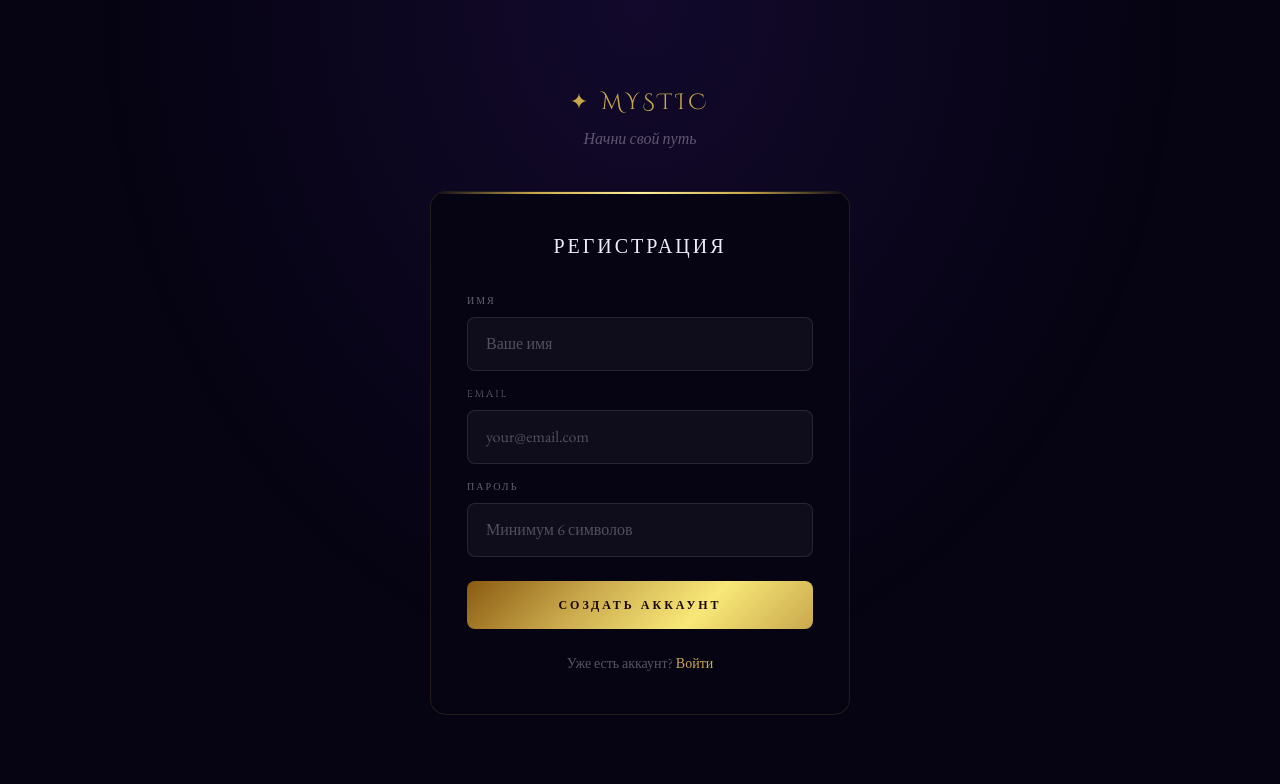
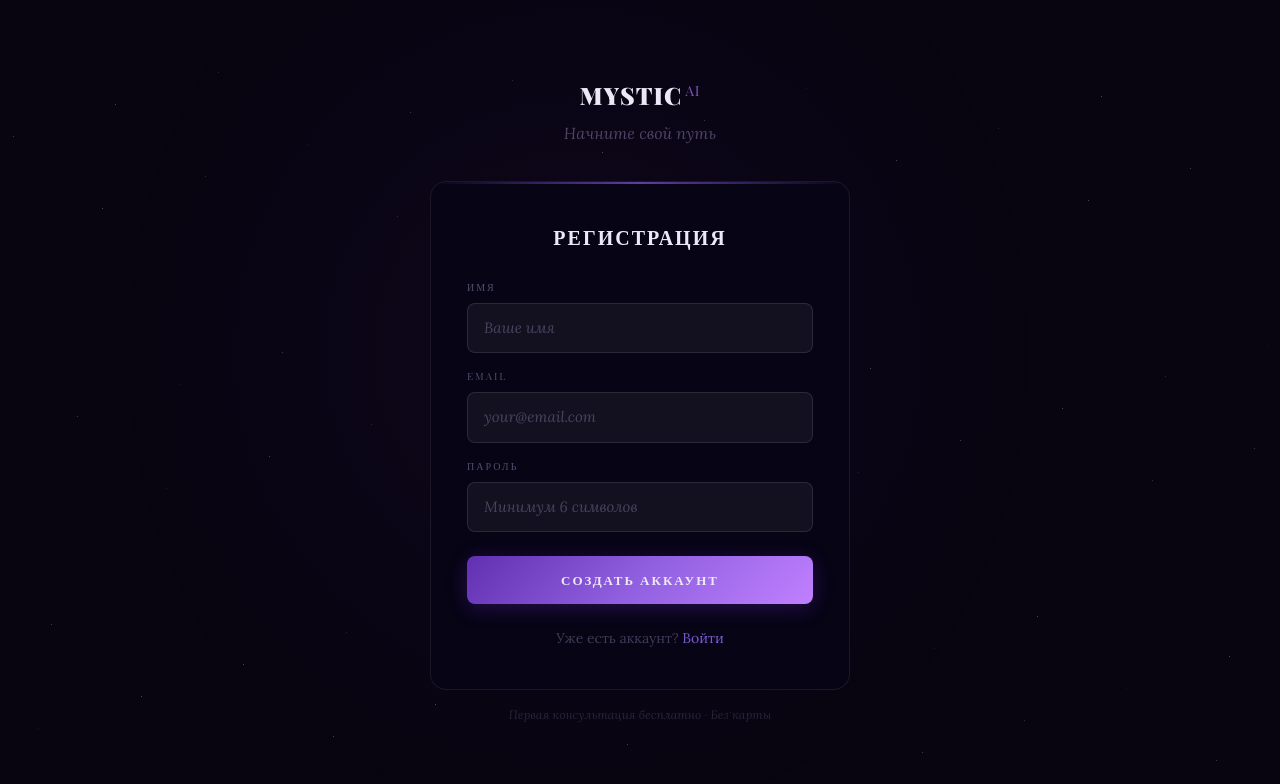
Before and after one commit to ramin555523/mystic-ai, a Next.js app: page /auth/register in a window 1280 px wide. Shown: the top 784 px of the page. Built offline with nearby package versions, Linux system fonts and the light colour scheme; no server answers.

Commit message:
add destiny matrix, fix register design, 5 free messages

```diff
--- a/src/app/auth/register/page.tsx
+++ b/src/app/auth/register/page.tsx
@@ -28,51 +28,74 @@ export default function Register() {
   }
 
   return (
-    <main style={{minHeight:'100vh',display:'flex',alignItems:'center',justifyContent:'center',background:'#060412',padding:'24px'}}>
+    <main style={{minHeight:'100vh',display:'flex',alignItems:'center',justifyContent:'center',background:'#080510',padding:'24px'}}>
       <style>{`
-        @import url('https://fonts.googleapis.com/css2?family=Cinzel:wght@400;500&family=Cinzel+Decorative:wght@400&family=EB+Garamond:ital,wght@0,400;1,400&display=swap');
+        @import url('https://fonts.googleapis.com/css2?family=Playfair+Display:wght@400;700;900&family=Lora:ital,wght@0,400;1,400&display=swap');
         *{box-sizing:border-box;margin:0;padding:0}
-        .inp{width:100%;padding:14px 18px;background:rgba(255,255,255,0.04);border:1px solid rgba(255,255,255,0.10);border-radius:8px;color:#F0EBF8;font-family:'EB Garamond',serif;font-size:16px;outline:none;transition:border-color 0.3s}
-        .inp:focus{border-color:rgba(201,168,76,0.5)}
-        .inp::placeholder{color:rgba(240,235,248,0.3)}
+        .inp{width:100%;padding:13px 16px;background:rgba(255,255,255,0.05);border:1px solid rgba(255,255,255,0.10);border-radius:8px;color:#EDE8F5;font-family:'Lora',serif;font-size:15px;outline:none;transition:border-color 0.3s}
+        .inp:focus{border-color:rgba(150,100,255,0.5)}
+        .inp::placeholder{color:rgba(200,185,240,0.3);font-style:italic}
+        @keyframes twinkle{0%,100%{opacity:.1}50%{opacity:.5}}
+        @keyframes fadeUp{from{opacity:0;transform:translateY(20px)}to{opacity:1;transform:translateY(0)}}
       `}</style>
-      <div style={{position:'fixed',inset:0,zIndex:0,background:'radial-gradient(ellipse at 50% 0%,rgba(70,30,150,0.2) 0%,transparent 60%)'}}/>
-      <div style={{position:'relative',zIndex:10,width:'100%',maxWidth:'420px'}}>
-        <div style={{textAlign:'center',marginBottom:'40px'}}>
-          <Link href="/" style={{fontFamily:'"Cinzel Decorative",serif',fontSize:'22px',color:'#C9A84C',textDecoration:'none',letterSpacing:'4px'}}>✦ MYSTIC</Link>
-          <div style={{fontFamily:'"EB Garamond",serif',fontSize:'16px',fontStyle:'italic',color:'rgba(240,235,248,0.35)',marginTop:'8px'}}>Начни свой путь</div>
+
+      <div style={{position:'fixed',inset:0,zIndex:0,pointerEvents:'none',overflow:'hidden'}}>
+        {Array.from({length:60}).map((_,i)=>(
+          <div key={i} style={{position:'absolute',left:`${(i*41+17)%100}%`,top:`${(i*67+9)%100}%`,width:'1px',height:'1px',borderRadius:'50%',background:'rgba(230,220,255,0.8)',animation:`twinkle ${3+i%5}s ease-in-out infinite`,animationDelay:`${(i*0.3)%4}s`}}/>
+        ))}
+        <div style={{position:'absolute',top:'-20%',left:'10%',width:'80vw',height:'80vw',maxWidth:'900px',borderRadius:'50%',background:'radial-gradient(circle,rgba(60,20,120,0.12) 0%,transparent 70%)'}}/>
+      </div>
+
+      <div style={{position:'relative',zIndex:10,width:'100%',maxWidth:'420px',animation:'fadeUp 0.6s ease both'}}>
+        <div style={{textAlign:'center',marginBottom:'36px'}}>
+          <Link href="/" style={{fontFamily:'"Playfair Display",serif',fontSize:'24px',fontWeight:900,color:'#EDE8F5',textDecoration:'none',letterSpacing:'1px'}}>
+            MYSTIC<span style={{color:'rgba(170,120,255,0.7)',fontSize:'14px',fontWeight:400,verticalAlign:'super',marginLeft:'3px'}}>AI</span>
+          </Link>
+          <div style={{fontFamily:'"Lora",serif',fontSize:'16px',fontStyle:'italic',color:'rgba(200,185,240,0.35)',marginTop:'8px'}}>Начните свой путь</div>
         </div>
-        <div style={{background:'rgba(7,4,20,0.95)',border:'1px solid rgba(201,168,76,0.15)',borderRadius:'16px',padding:'40px 36px',position:'relative',overflow:'hidden'}}>
-          <div style={{position:'absolute',top:0,left:0,right:0,height:'2px',background:'linear-gradient(90deg,transparent,#C9A84C,#FFF0A0,#C9A84C,transparent)'}}/>
-          <h1 style={{fontFamily:'"Cinzel",serif',fontSize:'20px',fontWeight:400,color:'#F0EBF8',letterSpacing:'3px',marginBottom:'32px',textAlign:'center'}}>РЕГИСТРАЦИЯ</h1>
+
+        <div style={{background:'rgba(8,5,22,0.97)',border:'1px solid rgba(255,255,255,0.08)',borderRadius:'16px',padding:'40px 36px',position:'relative',overflow:'hidden'}}>
+          <div style={{position:'absolute',top:0,left:0,right:0,height:'2px',background:'linear-gradient(90deg,transparent,rgba(150,100,255,0.6),transparent)'}}/>
+
+          <h1 style={{fontFamily:'"Playfair Display",serif',fontSize:'20px',fontWeight:700,color:'#EDE8F5',letterSpacing:'2px',marginBottom:'28px',textAlign:'center'}}>РЕГИСТРАЦИЯ</h1>
+
           {message ? (
-            <div style={{padding:'20px',borderRadius:'10px',background:'rgba(100,220,150,0.08)',border:'1px solid rgba(100,220,150,0.3)',textAlign:'center'}}>
-              <p style={{fontFamily:'"EB Garamond",serif',fontSize:'16px',lineHeight:1.7,color:'rgba(240,235,248,0.7)'}}>{message}</p>
+            <div style={{padding:'24px',borderRadius:'12px',background:'rgba(100,220,120,0.06)',border:'1px solid rgba(100,220,120,0.25)',textAlign:'center'}}>
+              <div style={{fontSize:'36px',marginBottom:'12px'}}>✉️</div>
+              <p style={{fontFamily:'"Lora",serif',fontSize:'15px',lineHeight:1.75,color:'rgba(200,240,210,0.75)'}}>{message}</p>
             </div>
           ) : (
             <form onSubmit={handleRegister} style={{display:'flex',flexDirection:'column',gap:'16px'}}>
               <div>
-                <label style={{fontFamily:'"Cinzel",serif',fontSize:'10px',letterSpacing:'2px',color:'rgba(240,235,248,0.4)',textTransform:'uppercase',display:'block',marginBottom:'8px'}}>Имя</label>
+                <label style={{fontFamily:'"Playfair Display",serif',fontSize:'10px',letterSpacing:'2px',color:'rgba(200,185,240,0.4)',textTransform:'uppercase',display:'block',marginBottom:'8px'}}>Имя</label>
                 <input className="inp" type="text" placeholder="Ваше имя" value={name} onChange={e=>setName(e.target.value)} required/>
               </div>
               <div>
-                <label style={{fontFamily:'"Cinzel",serif',fontSize:'10px',letterSpacing:'2px',color:'rgba(240,235,248,0.4)',textTransform:'uppercase',display:'block',marginBottom:'8px'}}>Email</label>
+                <label style={{fontFamily:'"Playfair Display",serif',fontSize:'10px',letterSpacing:'2px',color:'rgba(200,185,240,0.4)',textTransform:'uppercase',display:'block',marginBottom:'8px'}}>Email</label>
                 <input className="inp" type="email" placeholder="your@email.com" value={email} onChange={e=>setEmail(e.target.value)} required/>
               </div>
               <div>
-                <label style={{fontFamily:'"Cinzel",serif',fontSize:'10px',letterSpacing:'2px',color:'rgba(240,235,248,0.4)',textTransform:'uppercase',display:'block',marginBottom:'8px'}}>Пароль</label>
+                <label style={{fontFamily:'"Playfair Display",serif',fontSize:'10px',letterSpacing:'2px',color:'rgba(200,185,240,0.4)',textTransform:'uppercase',display:'block',marginBottom:'8px'}}>Пароль</label>
                 <input className="inp" type="password" placeholder="Минимум 6 символов" value={password} onChange={e=>setPassword(e.target.value)} required minLength={6}/>
               </div>
-              {error && <div style={{padding:'12px 16px',borderRadius:'8px',background:'rgba(220,80,80,0.08)',border:'1px solid rgba(220,80,80,0.3)',fontFamily:'"EB Garamond",serif',fontSize:'14px',color:'rgba(255,120,120,0.9)'}}>{error}</div>}
-              <button type="submit" disabled={loading} style={{marginTop:'8px',padding:'15px',background:loading?'rgba(201,168,76,0.3)':'linear-gradient(135deg,#8A5A10,#C9A84C,#F8E878,#C9A84C)',border:'none',borderRadius:'8px',fontFamily:'"Cinzel",serif',fontSize:'12px',letterSpacing:'3px',color:'#1A0800',fontWeight:700,cursor:loading?'not-allowed':'pointer'}}>
-                {loading ? 'ОТПРАВЛЯЕМ...' : 'СОЗДАТЬ АККАУНТ'}
+              {error && (
+                <div style={{padding:'12px 16px',borderRadius:'8px',background:'rgba(220,80,80,0.08)',border:'1px solid rgba(220,80,80,0.25)',fontFamily:'"Lora",serif',fontSize:'14px',color:'rgba(255,130,130,0.9)'}}>{error}</div>
+              )}
+              <button type="submit" disabled={loading} style={{marginTop:'8px',padding:'14px',background:loading?'rgba(100,60,200,0.3)':'linear-gradient(135deg,#6030B0,#9060E0,#C080FF)',border:'none',borderRadius:'8px',fontFamily:'"Playfair Display",serif',fontSize:'13px',letterSpacing:'2px',color:'#EDE8F5',fontWeight:700,cursor:loading?'not-allowed':'pointer',transition:'opacity 0.3s',boxShadow:loading?'none':'0 4px 20px rgba(100,40,200,0.3)'}}>
+                {loading ? 'СОЗДАЁМ...' : 'СОЗДАТЬ АККАУНТ'}
               </button>
             </form>
           )}
-          <div style={{textAlign:'center',marginTop:'24px',fontFamily:'"EB Garamond",serif',fontSize:'14px',color:'rgba(240,235,248,0.35)'}}>
-            Уже есть аккаунт?{' '}<Link href="/auth/login" style={{color:'#C9A84C',textDecoration:'none'}}>Войти</Link>
+
+          <div style={{textAlign:'center',marginTop:'24px',fontFamily:'"Lora",serif',fontSize:'14px',color:'rgba(200,185,240,0.3)'}}>
+            Уже есть аккаунт?{' '}
+            <Link href="/auth/login" style={{color:'rgba(150,110,255,0.8)',textDecoration:'none'}}>Войти</Link>
           </div>
         </div>
+
+        <p style={{textAlign:'center',marginTop:'16px',fontFamily:'"Lora",serif',fontSize:'12px',fontStyle:'italic',color:'rgba(180,160,220,0.2)'}}>
+          Первая консультация бесплатно · Без карты
+        </p>
       </div>
     </main>
   )
--- /dev/null
+++ b/src/app/chat/destiny/page.tsx
@@ -0,0 +1,4 @@
+import ChatPage from '@/components/ChatPage'
+export default function DestinyChat() {
+  return <ChatPage module="destiny" />
+}
--- a/src/app/choose/page.tsx
+++ b/src/app/choose/page.tsx
@@ -7,6 +7,7 @@ const MODULES = [
   { key:'astrology', name:'Астрология', sub:'Натальный чарт и транзиты', icon:'⭐', color:'rgba(100,180,255,1)', glow:'rgba(100,180,255,0.15)', desc:'Положение планет в момент вашего рождения раскрывает характер и судьбу. Узнайте что говорят текущие транзиты.', href:'/chat/astrology' },
   { key:'numerology', name:'Нумерология', sub:'Числа вашей судьбы', icon:'🔢', color:'rgba(255,160,80,1)', glow:'rgba(255,160,80,0.15)', desc:'Имя и дата рождения содержат вибрационный код жизни. Узнайте число пути, число судьбы и личный прогноз.', href:'/chat/numerology' },
   { key:'compatibility', name:'Совместимость', sub:'Анализ двух людей', icon:'💫', color:'rgba(192,112,255,1)', glow:'rgba(192,112,255,0.15)', desc:'Введите данные двух людей — нумерология и астрология раскроют глубину связи, сильные стороны и зоны роста пары.', href:'/chat/compatibility' },
+  { key:'destiny', name:'Матрица Судьбы', sub:'Кармические задачи и таланты', icon:'🔯', color:'rgba(255,120,180,1)', glow:'rgba(255,120,180,0.15)', desc:'Цифровой код вашей даты рождения раскрывает кармические задачи, скрытые таланты и главное предназначение в этой жизни.', href:'/chat/destiny' },
 ]
 
 export default function ChooseModule() {
```
Also changed, not shown: src/app/api/chat/route.ts (+8 -1 lines), src/app/dashboard/page.tsx (+5 -4 lines), src/components/ChatPage.tsx (+7 -0 lines).
